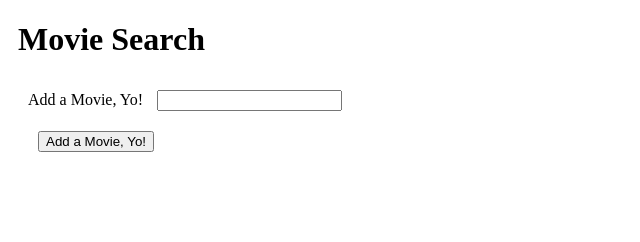
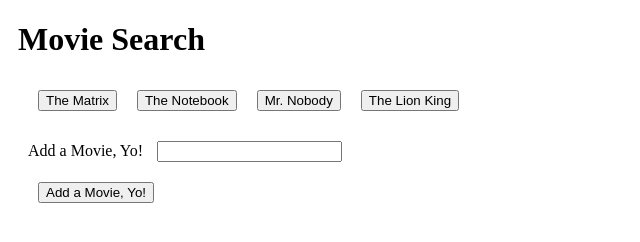
Before and after one commit to mrosavourazeris/17-MovieButtonLayout, a plain HTML site: page index.html in a window 1280 px wide. Shown: the whole page, without its empty margins (0-640 px from the left). Drawn offline with nearby package versions, Linux system fonts and the light colour scheme.

Commit message:
added a function to display movie data, and added a function that handles events where one button is clicked

```diff
--- a/index.html
+++ b/index.html
@@ -37,12 +37,20 @@
       // Function for displaying movie data
       function renderButtons() {
 
-        // YOUR CODE GOES HERE
+        for (var i = 0; i < movies.length; i++){
+          var newBtn = $("<button>")
+          newBtn.text(movies[i])
+          $("#buttons-view").append(newBtn)
+        }
+
 
       }
 
       // This function handles events where one button is clicked
-      $("#add-movie").on("click", function() {
+      $("#add-movie").on("click", function(event) {
+        event.preventDefault()
+        var userInput = $("#movie-input").val()
+        console.log(userInput)
 
         // YOUR CODE GOES HERE
 
```
